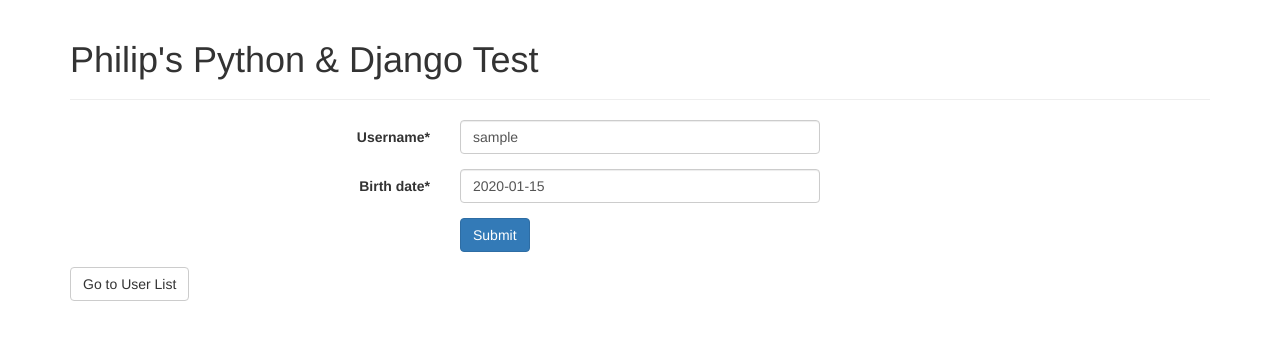
After one commit to goldsoft1206/Test_01102017, a Django app: page /users/update/1/ in a window 1280 px wide. The commit adds this page. Shown: the top 340 px of the page. Run offline with Django 3.2, Linux system fonts and the light colour scheme; tables that the repository leaves empty hold one stand-in row (values such as "Sample post"); some libraries are stand-ins or nearby versions.

Commit message:
update of user implemented

```diff
--- a/fortune/templates/users/list.html
+++ b/fortune/templates/users/list.html
@@ -11,6 +11,7 @@
 					<th>Username</th>
 					<th>Birthday</th>
 					<th>Random Number</th>
+					<th></th>
 				</tr>
 			</thead>
 			<tbody>
@@ -19,6 +20,7 @@
 					<td>{{ object.user.username }}</td>
 					<td>{{ object.birth_date }}</td>
 					<td>{{ object.random_number }}</td>
+					<th><a href="{% url 'users:update' pk=object.pk %}" class="btn-xs">Edit</a>
 				</tr>
 				{% endfor %}
 			</tbody>
--- /dev/null
+++ b/fortune/templates/users/update.html
@@ -0,0 +1,17 @@
+{% extends 'base.html' %}
+{% load crispy_forms_tags %}
+
+{% block title %}User Update{% endblock %}
+
+{% block content %}
+<div class="row">
+	<div class="col-md-12">
+		<form method="POST" action="." class="form-horizontal" role="form">
+			{% crispy form %}
+		</form>
+	</div>
+	<div class="col-md-12">
+		<a href="{% url 'users:list' %}" class="btn btn-default">Go to User List</a>
+	</div>
+</div>
+{% endblock %}
--- a/fortune/userprofile/forms.py
+++ b/fortune/userprofile/forms.py
@@ -29,6 +29,10 @@
 		self.helper.add_input(Submit('submit', 'Submit'))
 
 	def clean_username(self):
+		# check if new username is same as old one (for update of instance)
+		if self.cleaned_data['username'] == self.initial['username']:
+			return self.cleaned_data['username']
+
 		# check if username is used or not
 		try:
 			existing_user = User.objects.get(username=self.cleaned_data['username'])
--- a/fortune/userprofile/urls.py
+++ b/fortune/userprofile/urls.py
@@ -1,9 +1,10 @@
 from django.conf.urls import url
 
-from .views import UserListView, UserCreateView
+from .views import UserListView, UserCreateView, UserUpdateView
 
 
 urlpatterns = [
 	url(r'^list/$', UserListView.as_view(), name='list'),
 	url(r'^create/$', UserCreateView.as_view(), name='create'),
+	url(r'^update/(?P<pk>\d+)/$', UserUpdateView.as_view(), name='update'),
 ]
--- a/fortune/userprofile/views.py
+++ b/fortune/userprofile/views.py
@@ -43,3 +43,29 @@
 		profile.save()
 
 		return HttpResponseRedirect(self.get_success_url())
+
+
+class UserUpdateView(UpdateView):
+	"""
+	View to modify a user
+	"""
+	model = UserProfile
+	form_class = UserForm
+	template_name = 'users/update.html'
+
+	def get_success_url(self):
+		return reverse_lazy('users:list')
+
+	def form_valid(self, form):
+		# update username
+		self.object.user.username = form.cleaned_data['username']
+		# update birth_date
+		self.object.birth_date = form.cleaned_data['birth_date']
+		self.object.user.save()
+		self.object.save()
+		return HttpResponseRedirect(self.get_success_url())
+
+	def get_initial(self):
+		init_value = super(UserUpdateView, self).get_initial()
+		init_value['username'] = self.object.user.username
+		return init_value
```
